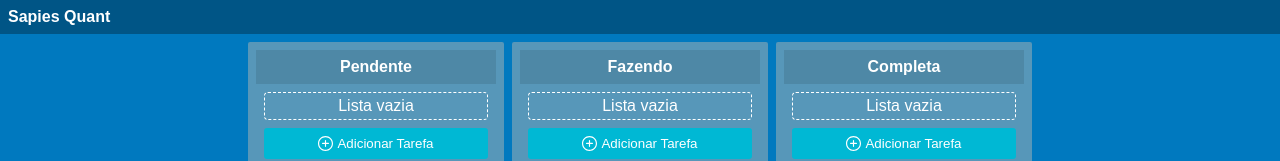
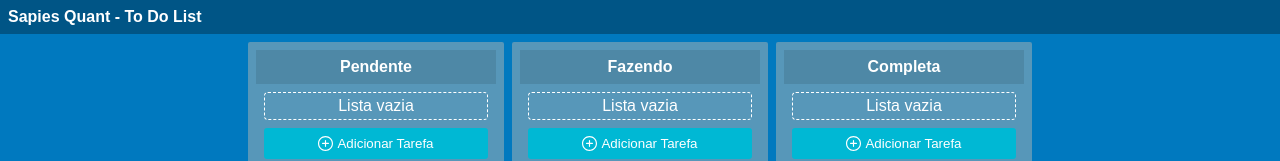
Before and after one commit to eduigreja/app_01_task_list, a React (Create React App) app: page / in a window 1280 px wide. Shown: the top 161 px of the page. Built offline with nearby package versions, Linux system fonts and the light colour scheme.

Commit message:
repo name

```diff
--- a/src/components/Navbar/Navbar.js
+++ b/src/components/Navbar/Navbar.js
@@ -5,7 +5,7 @@ import "./navbar.css";
 export default function Navbar() {
   return (
     <nav className="navbar">
-      <span>Sapies Quant</span>
+      <span>Sapies Quant - To Do List</span>
     </nav>
   );
 }
```
